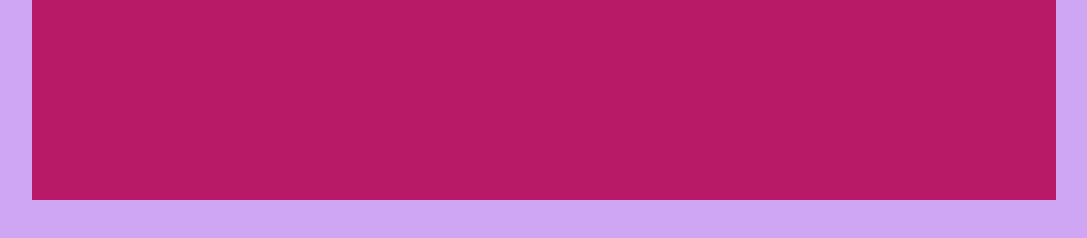
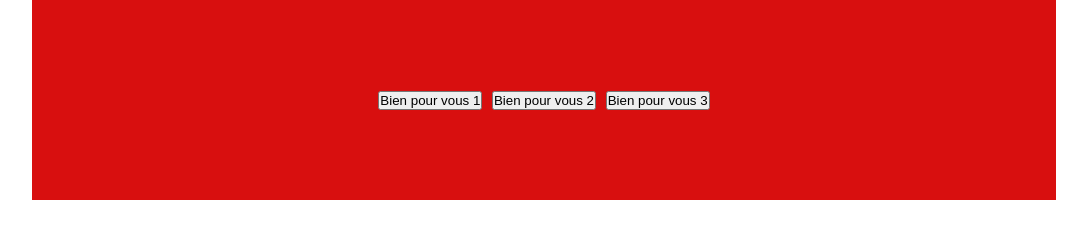
Before and after one commit to AndreasKissner/Une-bonne-nutrition, a plain HTML site: page index.html in a window 1280 px wide. Shown: the whole page, without its empty margins (96-1183 px from the left). Drawn offline with Linux system fonts and the light colour scheme.

Commit message:
function renderHeaderContentAdded + css and Button

```diff
--- a/index.html
+++ b/index.html
@@ -16,7 +16,7 @@
     <div id="text_content_box" class="text_content_selection"></div>
 </div>
 
-    <div onclick="toggleOverlay "id="overlay" class="overlay_style"></div>
+    <div onclick="toggleOverlay "id="overlay" class="overlay_style d_none"></div>
 
 
     <script src="script.js"></script>
--- a/script.js
+++ b/script.js
@@ -142,38 +142,49 @@ let lebensmittel1 = [
     "Le miel est un édulcorant naturel aux propriétés antibactériennes et apaisantes. Il peut calmer la toux, adoucir la gorge et fournir une source rapide d’énergie. Il contient aussi des antioxydants et peut être utilisé comme alternative au sucre dans les boissons, les desserts ou en soin pour la peau."
 ];
 
-  let currentStand ="";
+let currentStand = "";
 let descriptionText = "";
 
-  function filterBtnEvent(index){
-    if( index == 1 ){
+function filterBtnEvent(index) {
+    if (index == 1) {
         currentStand = "lebensmittel1actuelle";
-        renderTextContent(lebensmittel1,wirkung1);
-    } else if (index == 2){
+        renderTextContent(lebensmittel1, wirkung1);
+    } else if (index == 2) {
         currentStand = "lebensmittel2actuelle";
-        renderTextContent(lebensmittel2,wirkung2)
-    } else if ( index == 3){
+        renderTextContent(lebensmittel2, wirkung2)
+    } else if (index == 3) {
         currentStand = "lebensmittel2actuelle";
-        renderTextContent(lebensmittel3,wirkung3);
+        renderTextContent(lebensmittel3, wirkung3);
     }
 }
 
-function renderHeaderContent(){
+function renderHeaderContent() {
+    let headerContentBtn = document.getElementById("header_btn_box")
+    headerContentBtn.innerHTML = getHeaderCotentBtn();
+}
 
+function getHeaderCotentBtn() {
+    return `
+    <div class="btn_content_global">
+    <button class="btn_style" onclick="filterBtnEvent(1)">Bien pour vous 1</button>
+    <button class="btn_style" onclick="filterBtnEvent(2)">Bien pour vous 2</button>
+    <button class="btn_style" onclick="filterBtnEvent(3)">Bien pour vous 3</button>
+    </div>
+    `
 }
 
 
 // Render Text left
-  function renderTextContent(arrLebensmittel, arrWirkung){
+function renderTextContent(arrLebensmittel, arrWirkung) {
     let renderTextRef = document.getElementById("text_content_box");
     renderTextRef.innerHTML = "";
     for (let index = 0; index < arrLebensmittel.length; index++) {
-        renderTextRef.innerHTML=getRandomText(index,arrLebensmittel,arrWirkung);
+        renderTextRef.innerHTML = getRandomText(index, arrLebensmittel, arrWirkung);
     }
 }
 
-function getRandomText(i,leben,wirk){
-    return`<div onclick="renderTextinsideOverlay(${i}, '${currentStand}')" onclick="toggleOverlay" class ="text_content_box">
+function getRandomText(i, leben, wirk) {
+    return `<div onclick="renderTextinsideOverlay(${i}, '${currentStand}')" onclick="toggleOverlay" class ="text_content_box">
     <h2>${leben[i]}</h2>
     <h3>${wirk[i]}
     </div>
@@ -182,6 +193,7 @@ function getRandomText(i,leben,wirk){
 //====================================================================================
 
 
-function init(){
-
+function init() {
+    renderHeaderContent()
+    renderTextContent()
 }
--- a/style.css
+++ b/style.css
@@ -29,16 +29,20 @@ body {
     width: 80%;
     height: 200px;
     background-color: rgb(216, 15, 15);
+    display: flex;
+    justify-content: center;
+    align-items: center;
 }
 
 
 
-
-
-
-
-
-
+.text_content_box{
+    background-color: rgba(0, 0, 255, 0.61);
+    width: 100%;
+    height: auto;
+    max-width: 40%;
+    padding:20px;
+}
 
 
 .d_none {
```
Lines whose indentation alone changed are shown as unchanged.
